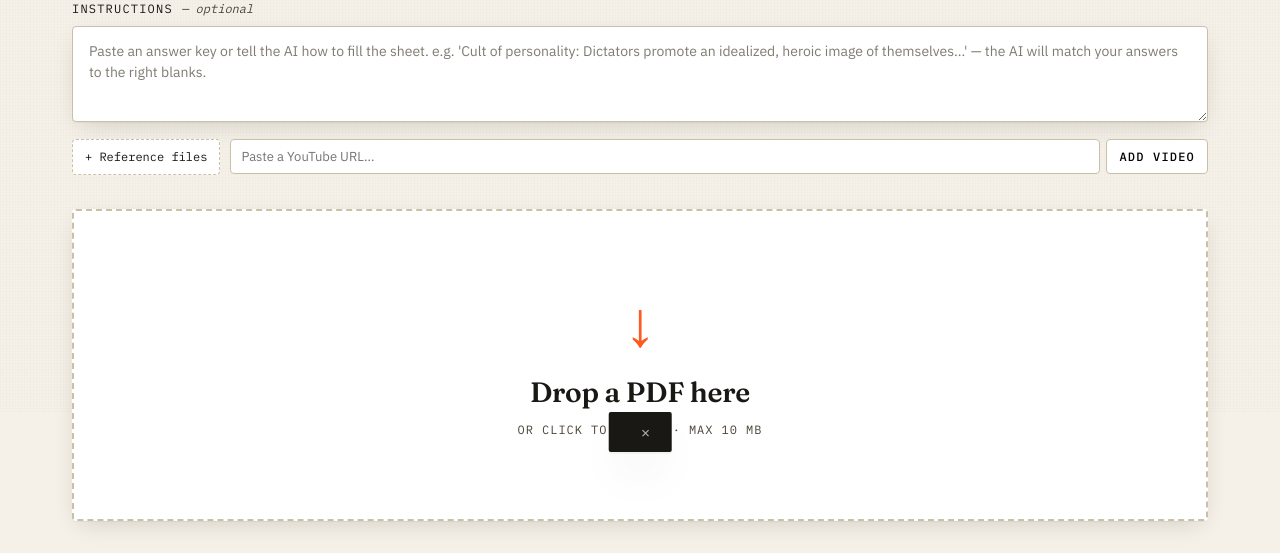
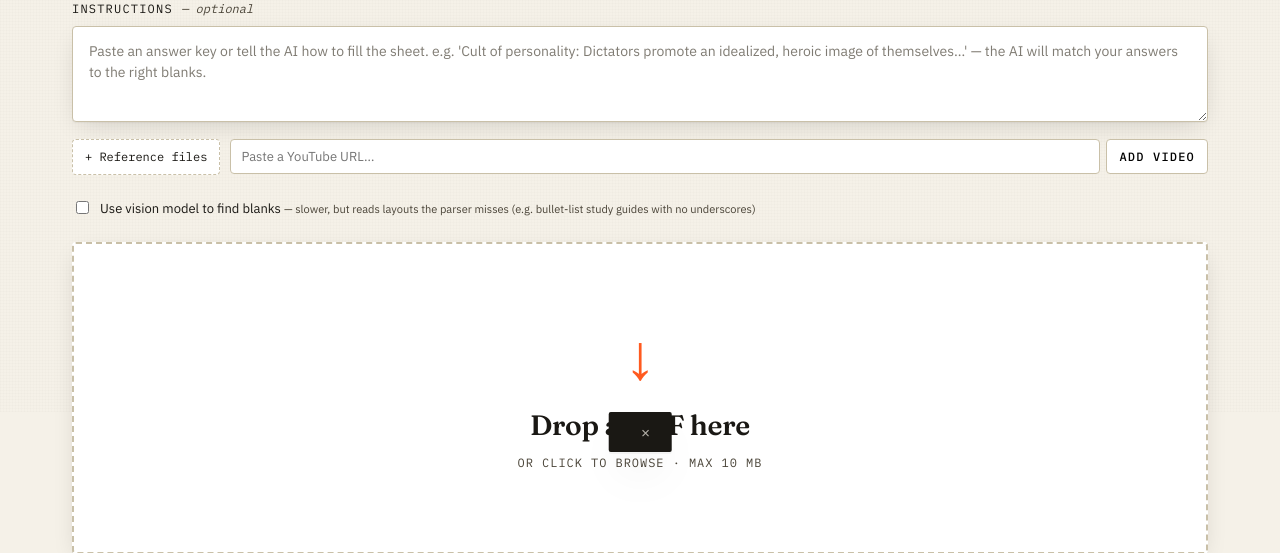
Before and after one commit to K-man1/paperfill, a Flask app: page / in a window 1280 px wide. Shown: the part 388-941 px from the top of the page. Run offline with Flask 3, Linux system fonts and the light colour scheme; the visitor is signed in with stand-in values (Sample User, id 1); some libraries are stand-ins or nearby versions.

Commit message:
Add option to force PDF parsing through the vision model
Text-layer PDFs with layouts the heuristics miss (e.g. bullet-list
study guides with no underscores or answer gaps) produced empty/junk
units. Add a "Use vision model to find blanks" toggle that routes every
page through the Gemini vision detector instead of only image-only pages.

- preprocess_pdf(path, force_vision=False): when True, all pages go
  through detect_scanned_page; default behavior unchanged.
- /api/upload reads a force_vision form field and passes it through.
- index.html adds the opt-in checkbox and sends force_vision=1.

Co-Authored-By: Claude Opus 4.8 <noreply@anthropic.com>

```diff
--- a/app.py
+++ b/app.py
@@ -481,9 +481,13 @@ def upload():
     pdf_path = UPLOADS / f"{job_id}.pdf"
     f.save(pdf_path)
 
+    # Optional: force every page through the vision model (for text-layer PDFs
+    # whose layout the heuristics miss, e.g. bullet-list study guides).
+    force_vision = (request.form.get("force_vision") or "").lower() in ("1", "true", "on", "yes")
+
     # Quick sanity check + preprocess
     try:
-        structure = preprocess_pdf(str(pdf_path))
+        structure = preprocess_pdf(str(pdf_path), force_vision=force_vision)
     except Exception as e:
         pdf_path.unlink(missing_ok=True)
         return jsonify({"error": f"could not parse PDF: {e}"}), 400
--- a/templates/index.html
+++ b/templates/index.html
@@ -221,6 +221,17 @@ header.masthead {
 .attach-btn:hover { border-color: var(--accent); }
 .attach-btn input { display: none; }
 .hw-hint { color: var(--ink-soft); font-size: 0.85em; align-self: center; }
+.vision-toggle {
+  display: flex;
+  align-items: flex-start;
+  gap: 8px;
+  margin-top: 14px;
+  font-size: 13px;
+  color: var(--ink);
+  cursor: pointer;
+}
+.vision-toggle input { margin-top: 2px; flex: none; cursor: pointer; }
+.vision-toggle .hw-hint { align-self: auto; }
 .hw-block { margin-top: 12px; }
 .hw-block > .hw-label {
   display: block; font-family: var(--mono); font-size: 12px;
@@ -786,6 +797,12 @@ button {
           </label>
         </div>
       </div>
+      <label class="vision-toggle">
+        <input type="checkbox" id="force-vision">
+        <span>Use vision model to find blanks
+          <span class="hw-hint">— slower, but reads layouts the parser misses (e.g. bullet-list study guides with no underscores)</span>
+        </span>
+      </label>
     </div>
 
     <label class="drop" id="drop">
@@ -1057,10 +1074,13 @@ async function handleUpload(file) {
 
   const form = new FormData();
   form.append("file", file);
+  const useVision = $("force-vision")?.checked;
+  if (useVision) form.append("force_vision", "1");
   try {
     // Upload the worksheet and extract attachment context in parallel.
     const hasAttachments = refFiles.length > 0 || ytUrls.length > 0;
-    if (hasAttachments) setStatus("Uploading & reading references…");
+    if (useVision) setStatus("Uploading & reading the page with the vision model…");
+    else if (hasAttachments) setStatus("Uploading & reading references…");
     const [r, contextText] = await Promise.all([
       fetch("/api/upload", { method: "POST", body: form }),
       gatherContext(),
```
Also changed, not shown: preprocess.py (+14 -4 lines).
